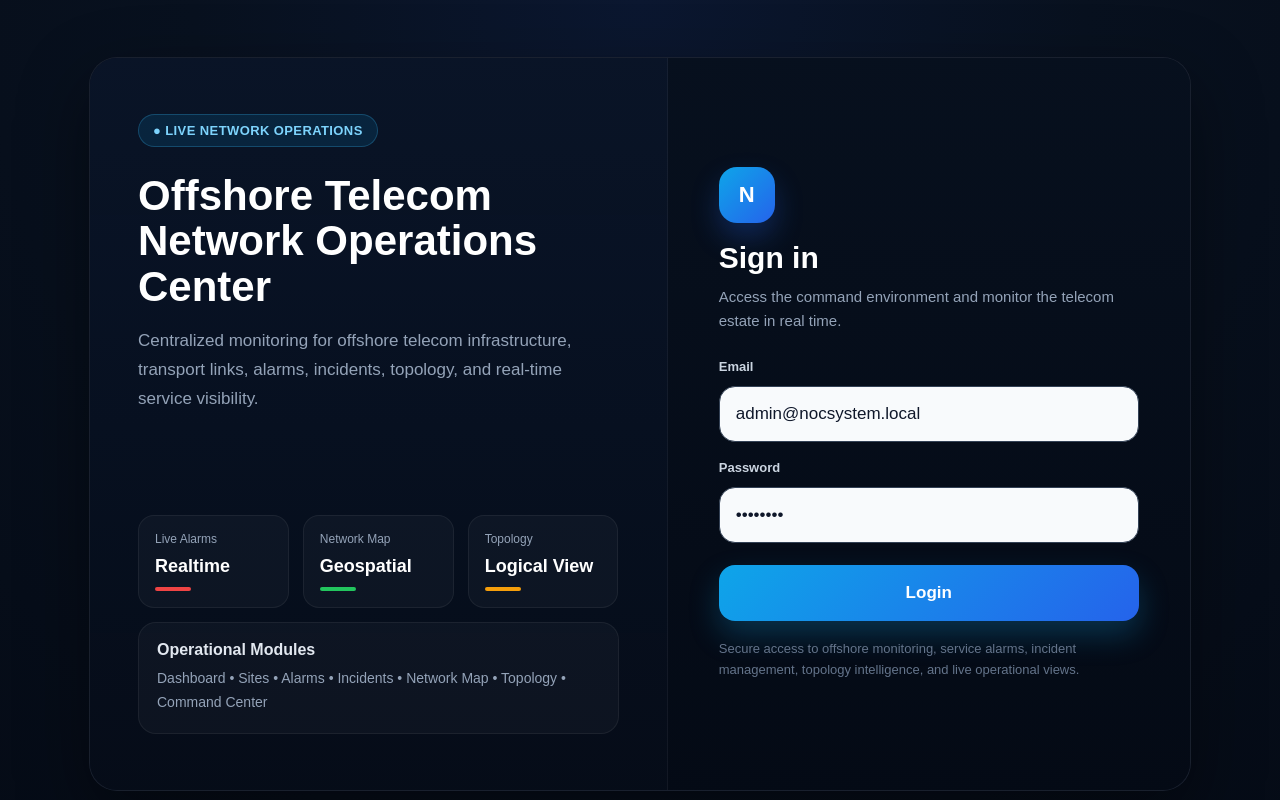
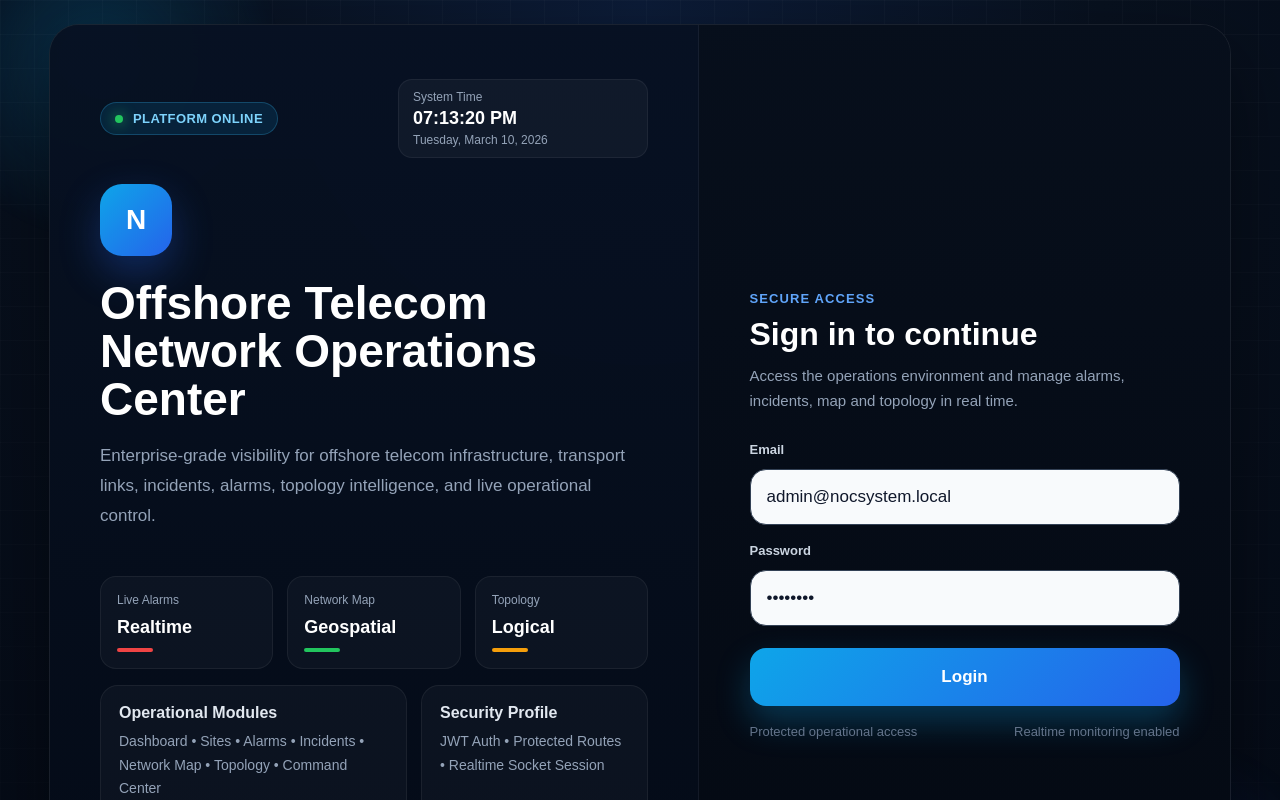
Before and after one commit to FaustinoJP/Offshore-telecom-noc-FRONTEND, a Next.js app: page /login in a window 1280 px wide. Shown: the top 800 px of the page. Built offline with nearby package versions, Linux system fonts and the light colour scheme.

Commit message:
Update page.js

```diff
--- a/app/login/page.js
+++ b/app/login/page.js
@@ -1,16 +1,60 @@
 "use client";
 
-import { useState } from "react";
+import { useEffect, useMemo, useState } from "react";
 import { useRouter } from "next/navigation";
 import { login } from "@/lib/api";
 import { saveToken } from "@/lib/auth";
 
 export default function LoginPage() {
   const router = useRouter();
+  const [mounted, setMounted] = useState(false);
+  const [isMobile, setIsMobile] = useState(false);
+  const [now, setNow] = useState(new Date());
   const [email, setEmail] = useState("admin@nocsystem.local");
   const [password, setPassword] = useState("admin123");
   const [error, setError] = useState("");
   const [loading, setLoading] = useState(false);
+
+  useEffect(() => {
+    setMounted(true);
+
+    function handleResize() {
+      setIsMobile(window.innerWidth < 920);
+    }
+
+    handleResize();
+    window.addEventListener("resize", handleResize);
+
+    const timer = setInterval(() => {
+      setNow(new Date());
+    }, 1000);
+
+    return () => {
+      window.removeEventListener("resize", handleResize);
+      clearInterval(timer);
+    };
+  }, []);
+
+  const formattedDate = useMemo(
+    () =>
+      now.toLocaleDateString(undefined, {
+        weekday: "long",
+        year: "numeric",
+        month: "long",
+        day: "numeric",
+      }),
+    [now]
+  );
+
+  const formattedTime = useMemo(
+    () =>
+      now.toLocaleTimeString(undefined, {
+        hour: "2-digit",
+        minute: "2-digit",
+        second: "2-digit",
+      }),
+    [now]
+  );
 
   async function handleSubmit(e) {
     e.preventDefault();
@@ -28,44 +72,64 @@ export default function LoginPage() {
     }
   }
 
+  if (!mounted) return null;
+
   return (
     <main
       style={{
         minHeight: "100vh",
+        position: "relative",
+        overflow: "hidden",
+        background:
+          "radial-gradient(circle at top, #0c1c38 0%, #08111f 38%, #040914 100%)",
+        padding: isMobile ? 16 : 24,
         display: "grid",
         placeItems: "center",
-        background:
-          "radial-gradient(circle at top, #0b1730 0%, #08111f 42%, #050b16 100%)",
-        padding: 24,
       }}
     >
+      <BackgroundFX />
+
       <div
         style={{
           width: "100%",
-          maxWidth: 1100,
+          maxWidth: 1180,
+          position: "relative",
+          zIndex: 2,
           display: "grid",
-          gridTemplateColumns: "1.05fr 0.95fr",
-          borderRadius: 28,
+          gridTemplateColumns: isMobile ? "1fr" : "1.1fr 0.9fr",
+          borderRadius: 30,
           overflow: "hidden",
-          border: "1px solid rgba(255,255,255,0.07)",
-          boxShadow: "0 25px 70px rgba(0,0,0,0.42)",
-          background: "rgba(8, 17, 31, 0.88)",
-          backdropFilter: "blur(10px)",
+          border: "1px solid rgba(255,255,255,0.08)",
+          boxShadow: "0 30px 80px rgba(0,0,0,0.45)",
+          background: "rgba(6, 13, 25, 0.78)",
+          backdropFilter: "blur(16px)",
         }}
       >
         <section
           style={{
-            padding: "56px 48px",
+            padding: isMobile ? "28px 22px" : "54px 50px",
+            borderRight: isMobile ? "none" : "1px solid rgba(255,255,255,0.06)",
+            borderBottom: isMobile ? "1px solid rgba(255,255,255,0.06)" : "none",
             background:
-              "linear-gradient(180deg, rgba(10,20,40,0.95) 0%, rgba(5,12,24,0.92) 100%)",
-            borderRight: "1px solid rgba(255,255,255,0.05)",
+              "linear-gradient(180deg, rgba(8,18,36,0.88) 0%, rgba(4,10,22,0.92) 100%)",
             display: "flex",
             flexDirection: "column",
             justifyContent: "space-between",
-            minHeight: 620,
+            gap: 28,
+            minHeight: isMobile ? "auto" : 700,
           }}
         >
           <div>
+            <div
+              style={{
+                display: "flex",
+                alignItems: "center",
+                justifyContent: "space-between",
+                gap: 16,
+                flexWrap: "wrap",
+                marginBottom: 26,
+              }}
+            >
               <div
                 style={{
                   display: "inline-flex",
@@ -77,22 +141,69 @@ export default function LoginPage() {
                   border: "1px solid rgba(56,189,248,0.25)",
                   color: "#7dd3fc",
                   fontSize: 13,
-                fontWeight: 700,
+                  fontWeight: 800,
                   letterSpacing: 0.4,
-                marginBottom: 26,
                 }}
               >
-              ● LIVE NETWORK OPERATIONS
+                <span
+                  style={{
+                    width: 8,
+                    height: 8,
+                    borderRadius: 999,
+                    background: "#22c55e",
+                    boxShadow: "0 0 14px #22c55e",
+                  }}
+                />
+                PLATFORM ONLINE
+              </div>
+
+              <div
+                style={{
+                  padding: "10px 14px",
+                  borderRadius: 14,
+                  background: "rgba(255,255,255,0.04)",
+                  border: "1px solid rgba(255,255,255,0.06)",
+                  minWidth: isMobile ? "100%" : 220,
+                }}
+              >
+                <div style={{ color: "#94a3b8", fontSize: 12, marginBottom: 4 }}>
+                  System Time
+                </div>
+                <div style={{ color: "white", fontWeight: 800, fontSize: 18 }}>
+                  {formattedTime}
+                </div>
+                <div style={{ color: "#94a3b8", fontSize: 12, marginTop: 4 }}>
+                  {formattedDate}
+                </div>
+              </div>
+            </div>
+
+            <div
+              style={{
+                width: 72,
+                height: 72,
+                borderRadius: 22,
+                background: "linear-gradient(135deg, #0ea5e9, #2563eb)",
+                display: "grid",
+                placeItems: "center",
+                color: "white",
+                fontWeight: 900,
+                fontSize: 28,
+                boxShadow: "0 16px 40px rgba(37,99,235,0.32)",
+                marginBottom: 24,
+              }}
+            >
+              N
             </div>
 
             <h1
               style={{
                 margin: 0,
                 color: "white",
-                fontSize: 42,
-                lineHeight: 1.08,
-                fontWeight: 800,
-                maxWidth: 520,
+                fontSize: isMobile ? 30 : 46,
+                lineHeight: 1.04,
+                fontWeight: 900,
+                maxWidth: 620,
               }}
             >
               Offshore Telecom
@@ -104,27 +215,43 @@ export default function LoginPage() {
               style={{
                 marginTop: 18,
                 color: "#94a3b8",
-                fontSize: 17,
-                lineHeight: 1.7,
-                maxWidth: 560,
+                fontSize: isMobile ? 15 : 17,
+                lineHeight: 1.75,
+                maxWidth: 620,
               }}
             >
-              Centralized monitoring for offshore telecom infrastructure,
-              transport links, alarms, incidents, topology, and real-time service visibility.
+              Enterprise-grade visibility for offshore telecom infrastructure,
+              transport links, incidents, alarms, topology intelligence, and live operational control.
             </p>
           </div>
 
-          <div style={{ display: "grid", gap: 14 }}>
+          <div style={{ display: "grid", gap: 16 }}>
             <div
               style={{
                 display: "grid",
-                gridTemplateColumns: "repeat(3, 1fr)",
+                gridTemplateColumns: isMobile ? "1fr" : "repeat(3, 1fr)",
                 gap: 14,
               }}
             >
               <InfoTile title="Live Alarms" value="Realtime" accent="#ef4444" />
               <InfoTile title="Network Map" value="Geospatial" accent="#22c55e" />
-              <InfoTile title="Topology" value="Logical View" accent="#f59e0b" />
+              <InfoTile title="Topology" value="Logical" accent="#f59e0b" />
+            </div>
+
+            <div
+              style={{
+                display: "grid",
+                gridTemplateColumns: isMobile ? "1fr" : "1.15fr 0.85fr",
+                gap: 14,
+              }}
+            >
+              <CardBlock title="Operational Modules">
+                Dashboard • Sites • Alarms • Incidents • Network Map • Topology • Command Center
+              </CardBlock>
+
+              <CardBlock title="Security Profile">
+                JWT Auth • Protected Routes • Realtime Socket Session
+              </CardBlock>
             </div>
 
             <div
@@ -135,17 +262,13 @@ export default function LoginPage() {
                 border: "1px solid rgba(255,255,255,0.06)",
               }}
             >
-              <div style={{ color: "#e2e8f0", fontWeight: 700, marginBottom: 8 }}>
-                Operational Modules
+              <div style={{ color: "#e2e8f0", fontWeight: 800, marginBottom: 8 }}>
+                Recommended Demo Credentials
               </div>
-              <div
-                style={{
-                  color: "#94a3b8",
-                  fontSize: 14,
-                  lineHeight: 1.7,
-                }}
-              >
-                Dashboard • Sites • Alarms • Incidents • Network Map • Topology • Command Center
+              <div style={{ color: "#94a3b8", fontSize: 14, lineHeight: 1.8 }}>
+                <strong style={{ color: "#cbd5e1" }}>Email:</strong> admin@nocsystem.local
+                <br />
+                <strong style={{ color: "#cbd5e1" }}>Password:</strong> admin123
               </div>
             </div>
           </div>
@@ -153,47 +276,38 @@ export default function LoginPage() {
 
         <section
           style={{
-            padding: "56px 42px",
+            padding: isMobile ? "28px 22px" : "54px 42px",
             display: "flex",
             alignItems: "center",
             justifyContent: "center",
             background:
-              "linear-gradient(180deg, rgba(7,16,30,0.92) 0%, rgba(4,10,21,0.96) 100%)",
+              "linear-gradient(180deg, rgba(7,15,28,0.95) 0%, rgba(4,9,18,0.98) 100%)",
           }}
         >
-          <div style={{ width: "100%", maxWidth: 420 }}>
+          <div style={{ width: "100%", maxWidth: 430 }}>
+            <div style={{ marginBottom: 28 }}>
               <div
                 style={{
-                marginBottom: 26,
+                  color: "#60a5fa",
+                  fontSize: 13,
+                  fontWeight: 800,
+                  letterSpacing: 1.1,
+                  textTransform: "uppercase",
+                  marginBottom: 10,
                 }}
               >
-              <div
-                style={{
-                  width: 56,
-                  height: 56,
-                  borderRadius: 18,
-                  background: "linear-gradient(135deg, #0ea5e9, #2563eb)",
-                  display: "grid",
-                  placeItems: "center",
-                  color: "white",
-                  fontWeight: 900,
-                  fontSize: 22,
-                  boxShadow: "0 14px 28px rgba(37,99,235,0.28)",
-                  marginBottom: 18,
-                }}
-              >
-                N
+                Secure Access
               </div>
 
               <h2
                 style={{
                   margin: 0,
                   color: "white",
-                  fontSize: 30,
-                  fontWeight: 800,
+                  fontSize: isMobile ? 28 : 32,
+                  fontWeight: 900,
                 }}
               >
-                Sign in
+                Sign in to continue
               </h2>
 
               <p
@@ -201,10 +315,10 @@ export default function LoginPage() {
                   margin: "10px 0 0 0",
                   color: "#94a3b8",
                   fontSize: 15,
-                  lineHeight: 1.6,
+                  lineHeight: 1.7,
                 }}
               >
-                Access the command environment and monitor the telecom estate in real time.
+                Access the operations environment and manage alarms, incidents, map and topology in real time.
               </p>
             </div>
 
@@ -255,15 +369,15 @@ export default function LoginPage() {
                 style={{
                   marginTop: 22,
                   width: "100%",
-                  height: 56,
+                  height: 58,
                   border: "none",
                   borderRadius: 16,
                   background: loading ? "#38bdf8aa" : "linear-gradient(135deg, #0ea5e9, #2563eb)",
                   color: "white",
                   fontSize: 17,
-                  fontWeight: 800,
+                  fontWeight: 900,
                   cursor: loading ? "not-allowed" : "pointer",
-                  boxShadow: "0 14px 30px rgba(14,165,233,0.25)",
+                  boxShadow: "0 16px 34px rgba(14,165,233,0.28)",
                 }}
               >
                 {loading ? "Signing in..." : "Login"}
@@ -273,18 +387,69 @@ export default function LoginPage() {
             <div
               style={{
                 marginTop: 18,
+                display: "flex",
+                justifyContent: "space-between",
+                gap: 12,
+                flexWrap: "wrap",
                 color: "#64748b",
                 fontSize: 13,
-                lineHeight: 1.6,
               }}
             >
-              Secure access to offshore monitoring, service alarms, incident management,
-              topology intelligence, and live operational views.
+              <span>Protected operational access</span>
+              <span>Realtime monitoring enabled</span>
             </div>
           </div>
         </section>
       </div>
     </main>
+  );
+}
+
+function BackgroundFX() {
+  return (
+    <>
+      <div
+        style={{
+          position: "absolute",
+          inset: 0,
+          backgroundImage: `
+            linear-gradient(rgba(255,255,255,0.03) 1px, transparent 1px),
+            linear-gradient(90deg, rgba(255,255,255,0.03) 1px, transparent 1px)
+          `,
+          backgroundSize: "34px 34px",
+          maskImage: "linear-gradient(to bottom, rgba(0,0,0,0.75), rgba(0,0,0,0.25))",
+          pointerEvents: "none",
+        }}
+      />
+
+      <div
+        style={{
+          position: "absolute",
+          top: -120,
+          left: -80,
+          width: 360,
+          height: 360,
+          borderRadius: 999,
+          background: "radial-gradient(circle, rgba(14,165,233,0.22), transparent 70%)",
+          filter: "blur(6px)",
+          pointerEvents: "none",
+        }}
+      />
+
+      <div
+        style={{
+          position: "absolute",
+          bottom: -120,
+          right: -80,
+          width: 420,
+          height: 420,
+          borderRadius: 999,
+          background: "radial-gradient(circle, rgba(37,99,235,0.18), transparent 70%)",
+          filter: "blur(8px)",
+          pointerEvents: "none",
+        }}
+      />
+    </>
   );
 }
 
@@ -309,6 +474,22 @@ function InfoTile({ title, value, accent }) {
           background: accent,
         }}
       />
+    </div>
+  );
+}
+
+function CardBlock({ title, children }) {
+  return (
+    <div
+      style={{
+        padding: 18,
+        borderRadius: 18,
+        background: "rgba(255,255,255,0.03)",
+        border: "1px solid rgba(255,255,255,0.06)",
+      }}
+    >
+      <div style={{ color: "#e2e8f0", fontWeight: 800, marginBottom: 8 }}>{title}</div>
+      <div style={{ color: "#94a3b8", fontSize: 14, lineHeight: 1.7 }}>{children}</div>
     </div>
   );
 }
```
Lines whose indentation alone changed are shown as unchanged.
